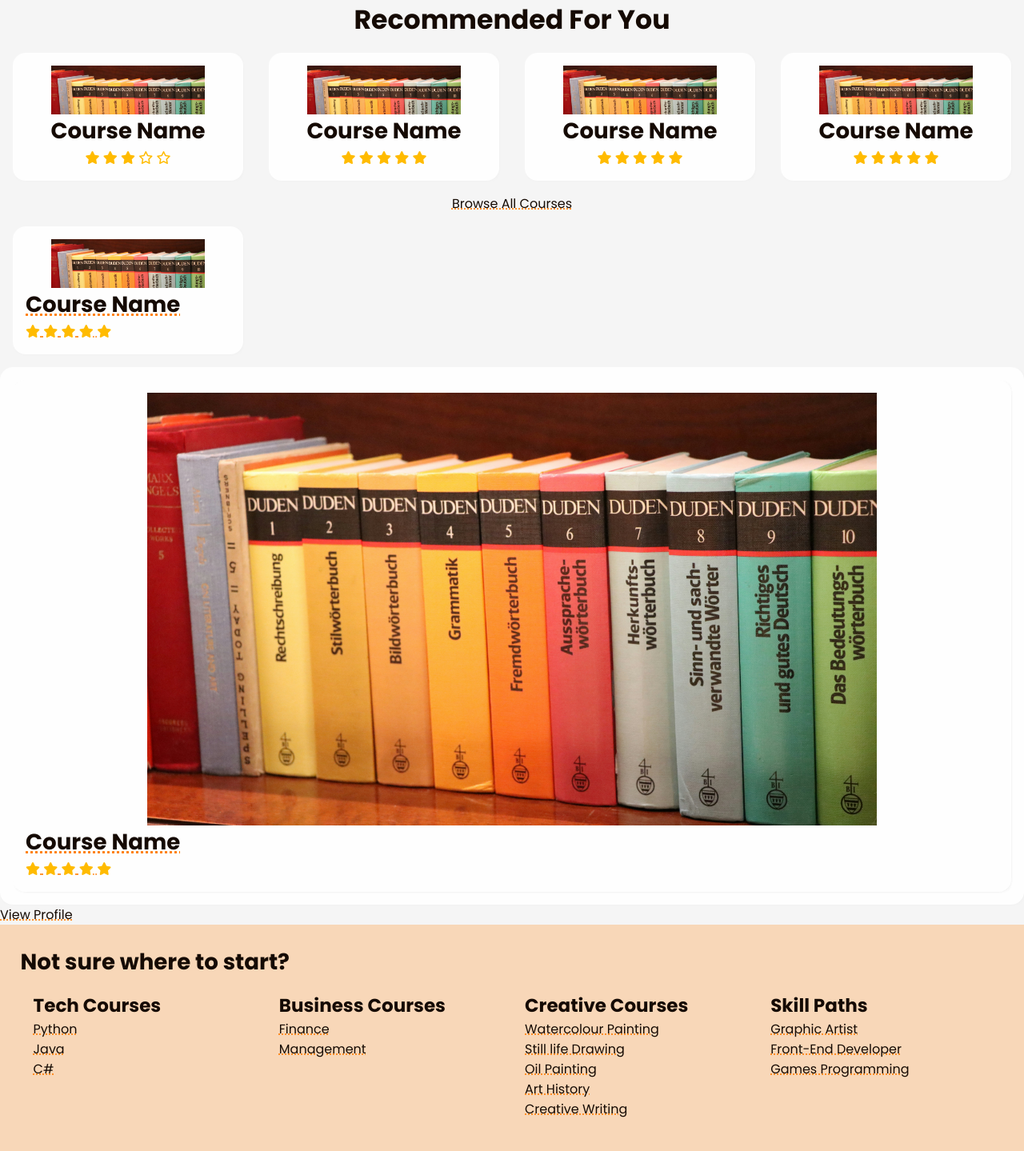
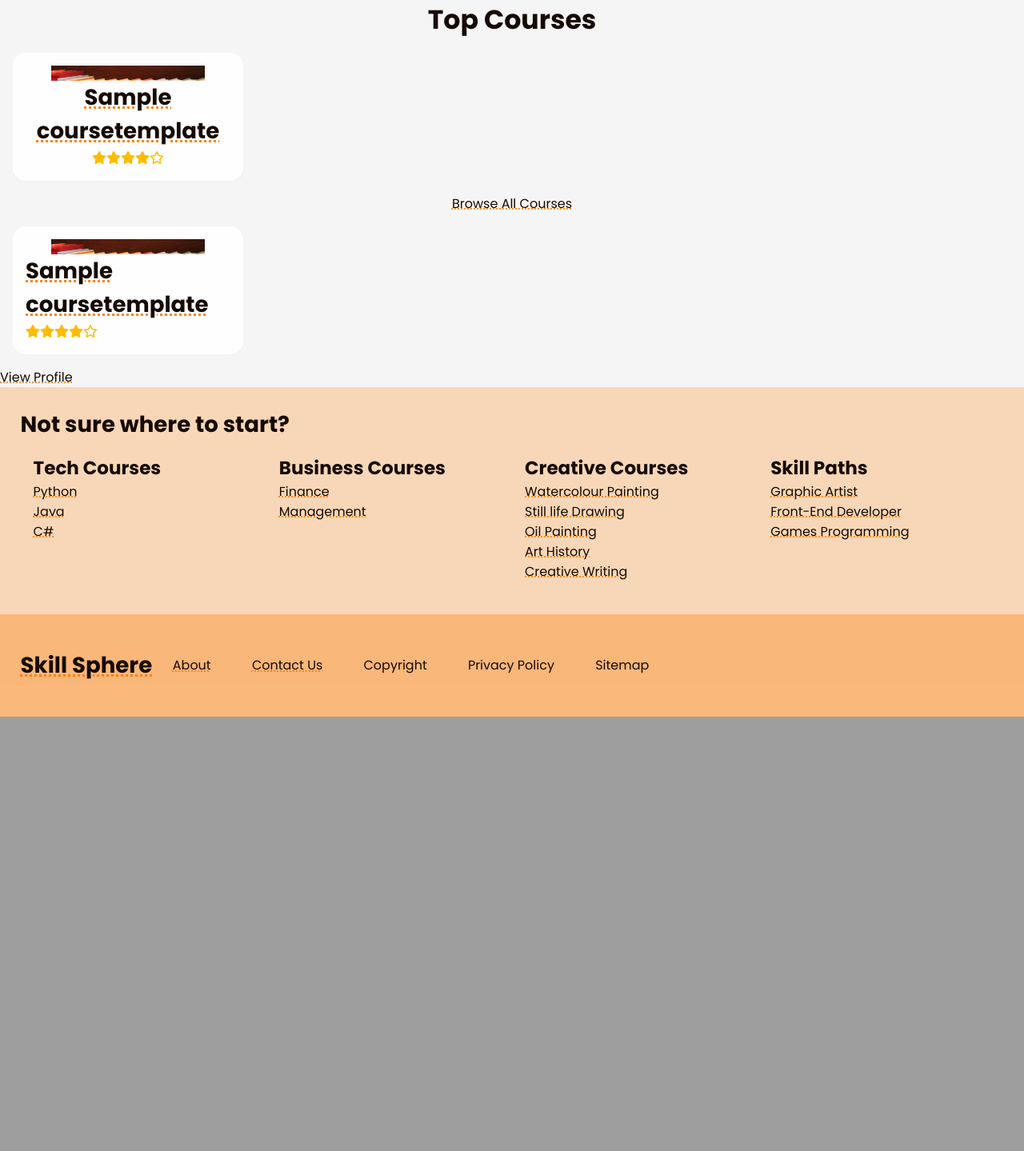
Before and after one commit to MillieMD/skill-sphere, a PHP site: page / in a window 1280 px wide. Shown: the part 924-2363 px from the top of the page at 80% size. After the commit the page ends 1820 px from the top, so only its background shows below. Run offline with PHP 8.4, Linux system fonts and the light colour scheme; tables that the repository leaves empty or names only in its code hold one stand-in row (values such as "Sample post"); some libraries are stand-ins or nearby versions.

Commit message:
Added course displays to index

```diff
--- a/root/index.php
+++ b/root/index.php
@@ -36,7 +36,7 @@
         <div>
             <?php
                 if(isset($_COOKIE['id'])){
-                    echo ('<a href = "pages/edit-course.php"><button class = "secondary-button" tabindex="-1"> Create Course </button></a>');
+                    echo ('<a href = "pages/course.php"><button class = "secondary-button" tabindex="-1"> Create Course </button></a>');
                     echo ('<a href = "pages/profile.php"><button class = "primary-button" tabindex="-1"> Profile </button></a>');
                 }else{
                     echo ('<a href = "pages/login.php"><button class = "secondary-button" tabindex="-1"> Log in </button></a>');
@@ -91,7 +91,7 @@
                     <?php
 
                    if(isset($_COOKIE['id'])){
-                       echo ('<a href = "pages/edit-course.php"> Create Course </a>');
+                       echo ('<a href = "pages/course.php"> Create Course </a>');
                    }else{
                        echo ('<a href = "pages/login.php"> Log In </a>');
                    }
@@ -147,7 +147,7 @@
                     <?php
 
                    if(isset($_COOKIE['Username'])){
-                       echo ('<a href = "pages/edit-course.php"> Create Course </a>');
+                       echo ('<a href = "pages/course.php"> Create Course </a>');
                    }else{
                        echo ('<a href = "pages/login.php"> Log In </a>');
                    }
@@ -165,93 +165,69 @@
 
         <section id="recommended-courses" class = "centre-content">
 
-            <h2> Recommended For You </h2>
+            <h2> Top Courses </h2>
+
+                   <!-- Top courses by rating -->
+
+            <?php
+
+                require_once "php/db.php";
+
+                $sql = $db->prepare("SELECT courseID, courseNAME, AVG(rating) as rating
+                                    FROM CourseTemplate
+                                    LEFT JOIN reviews ON (reviews.course_id = CourseTemplate.courseID)
+                                    GROUP BY courseID
+                                    ORDER BY rating DESC
+                                    LIMIT 4;");
+                $sql->execute();
+
+                $result = $sql->get_result();
+
+                $courses = array();
+
+                if($result != FALSE)
+                {
+                    while($row = $result->fetch_assoc())
+                    {
+                       array_push($courses, $row);
+                    }
+                }
+
+            ?>
 
             <div  class = "grid" data-direction = "horizontal">
 
-                <div class="course card stacked" hover = "true" id = "course-id">
+                <?php
 
-                    <img src= "img/courses/course-name.jpg">
+                    foreach($courses as $course)
+                    {
+                        echo("
+                        <a href = 'pages/course.php?course=".$course["courseID"]."' class='course card stacked' hover = 'true' id = ".$course["courseID"].">
 
-                    <div id = "course-info" class = "card-info">
+                        <img src = 'img/courses/course-name.jpg'>
 
-                        <h3 id = "course-name"> Course Name </h3>
-                        <div id = "course-rating">
+                        <div id = 'course-info' class = 'card-info'>
 
-                            <i class="fa-solid fa-star"></i>
-                            <i class="fa-solid fa-star"></i>
-                            <i class="fa-solid fa-star"></i> <!-- fa-solid for full stars -->
-                            <i class="fa-regular fa-star"></i>
-                            <i class="fa-regular fa-star"></i> <!-- fa-regular for empty stars -->
+                            <h3 id = 'course-name'> ".$course["courseNAME"]." </h3>
+                            <div id = 'course-rating'>");
 
-                        </div>
-                    </div>
+                                for($i = 0; $i < $course["rating"]; $i++){
 
-                </div>
+                                    echo("<i class='fa-solid fa-star'></i>");
+                                }
 
-                <div class="course card stacked" hover = "true" id = "course-id">
+                                for($i; $i < 5; $i++){
+                                    echo("<i class='fa-regular fa-star'></i>");
+                                }
 
-                    <img src= "img/courses/course-name.jpg">
+                            echo("</div> </div> </a>");
+                    }
 
-                    <div id = "course-info" class = "card-info">
-
-                        <h3 id = "course-name"> Course Name </h3>
-                        <div id = "course-rating">
-
-                            <i class="fa-solid fa-star"></i>
-                            <i class="fa-solid fa-star"></i>
-                            <i class="fa-solid fa-star"></i>
-                            <i class="fa-solid fa-star"></i>
-                            <i class="fa-solid fa-star"></i>
-
-                        </div>
-                    </div>
-
-                </div>
-
-                <div class="course card stacked" hover = "true" id = "course-id">
-
-                    <img src= "img/courses/course-name.jpg">
-
-                    <div id = "course-info" class = "card-info">
-
-                        <h3 id = "course-name"> Course Name </h3>
-                        <div id = "course-rating">
-
-                            <i class="fa-solid fa-star"></i>
-                            <i class="fa-solid fa-star"></i>
-                            <i class="fa-solid fa-star"></i>
-                            <i class="fa-solid fa-star"></i>
-                            <i class="fa-solid fa-star"></i>
-
-                        </div>
-                    </div>
-
-                </div>
-
-                <div class="course card stacked" hover = "true" id = "course-id">
-
-                    <img src= "img/courses/course-name.jpg">
-
-                    <div id = "course-info" class = "card-info">
-
-                        <h3 id = "course-name"> Course Name </h3>
-                        <div id = "course-rating">
-
-                            <i class="fa-solid fa-star"></i>
-                            <i class="fa-solid fa-star"></i>
-                            <i class="fa-solid fa-star"></i>
-                            <i class="fa-solid fa-star"></i>
-                            <i class="fa-solid fa-star"></i>
-
-                        </div>
-                    </div>
-
-                </div>
+                ?>
 
             </div>
 
-            <a href = "#"> Browse All Courses </a>
+            <a href = "pages/browse.php"> Browse All Courses </a>
 
         </section>
 
@@ -266,95 +242,66 @@
 
                 <h2> Your Courses </h2>");
 
+                $sql = $db->prepare("SELECT courseID, courseNAME, AVG(rating) as rating
+                                    FROM CourseTemplate
+                                    JOIN userEnrolled ON (CourseTemplate.courseID = userEnrolled.course_id)
+                                    LEFT JOIN reviews ON (reviews.course_id = CourseTemplate.courseID)
+                                    WHERE userEnrolled.user_id = ?
+                                    GROUP BY courseID
+                                    ORDER BY rating DESC
+                                    LIMIT 4;");
+                $sql->bind_param("i", $_COOKIE["id"]);
+                $sql->execute();
+
+                $result = $sql->get_result();
+
+                $courses = array();
+
+                if($result != FALSE)
+                {
+                    while($row = $result->fetch_assoc())
+                    {
+                        array_push($courses, $row);
+                    }
+                }
+
             }
 
         ?>
 
             <div  class = "grid" data-direction = "horizontal">
 
-                <a href = "pages/course.php?course=1" class="course card stacked" hover = "true" id = "course-id">
+            <?php
 
-                    <img src= "img/courses/course-name.jpg">
+                foreach($courses as $course)
+                {
+                    echo("
+                    <a href = 'pages/course.php?course=".$course["courseID"]."' class='course card stacked' hover = 'true' id = ".$course["courseID"].">
 
-                    <div id = "course-info" class = "card-info">
+                    <img src = 'img/courses/course-name.jpg'>
 
-                        <h3 id = "course-name"> Course Name </h3>
-                        <div id = "course-rating">
+                    <div id = 'course-info' class = 'card-info'>
 
-                            <i class="fa-solid fa-star"></i>
-                            <i class="fa-solid fa-star"></i>
-                            <i class="fa-solid fa-star"></i>
-                            <i class="fa-solid fa-star"></i>
-                            <i class="fa-solid fa-star"></i>
+                        <h3 id = 'course-name'> ".$course["courseNAME"]." </h3>
+                        <div id = 'course-rating'>");
 
-                        </div>
-                    </div>
+                            for($i = 0; $i < $course["rating"]; $i++){
 
-                </div>
+                                echo("<i class='fa-solid fa-star'></i>");
+                            }
 
-                <div class="course card stacked" hover = "true" id = "course-id">
+                            for($i; $i < 5; $i++){
+                                echo("<i class='fa-regular fa-star'></i>");
+                            }
 
-                    <img src= "img/courses/course-name.jpg">
+                        echo("</div> </div> </a>");
+                }
 
-                    <div id = "course-info" class = "card-info">
-
-                        <h3 id = "course-name"> Course Name </h3>
-                        <div id = "course-rating">
-
-                            <i class="fa-solid fa-star"></i>
-                            <i class="fa-solid fa-star"></i>
-                            <i class="fa-solid fa-star"></i>
-                            <i class="fa-solid fa-star"></i>
-                            <i class="fa-solid fa-star"></i>
-
-                        </div>
-                    </div>
-
-                </div>
-
-                <div class="course card stacked" hover = "true" id = "course-id">
-
-                    <img src= "img/courses/course-name.jpg">
-
-                    <div id = "course-info" class = "card-info">
-
-                        <h3 id = "course-name"> Course Name </h3>
-                        <div id = "course-rating">
-
-                            <i class="fa-solid fa-star"></i>
-                            <i class="fa-solid fa-star"></i>
-                            <i class="fa-solid fa-star"></i>
-                            <i class="fa-solid fa-star"></i>
-                            <i class="fa-solid fa-star"></i>
-
-                        </div>
-                    </div>
-
-                </div>
-
-                <div class="course card stacked" hover = "true" id = "course-id">
-
-                    <img src= "img/courses/course-name.jpg">
-
-                    <div id = "course-info" class = "card-info">
-
-                        <h3 id = "course-name"> Course Name </h3>
-                        <div id = "course-rating">
-
-                            <i class="fa-solid fa-star"></i>
-                            <i class="fa-solid fa-star"></i>
-                            <i class="fa-solid fa-star"></i>
-                            <i class="fa-solid fa-star"></i>
-                            <i class="fa-solid fa-star"></i>
-
-                        </div>
-                    </div>
-
-                </div>
+            ?>
 
             </div>
 
-            <a href = "#"> View Profile</a>
+            <a href = "pages/profile.php"> View Profile</a>
             <!-- Takes user to their own profile - link to be added using php -->
 
 
```
